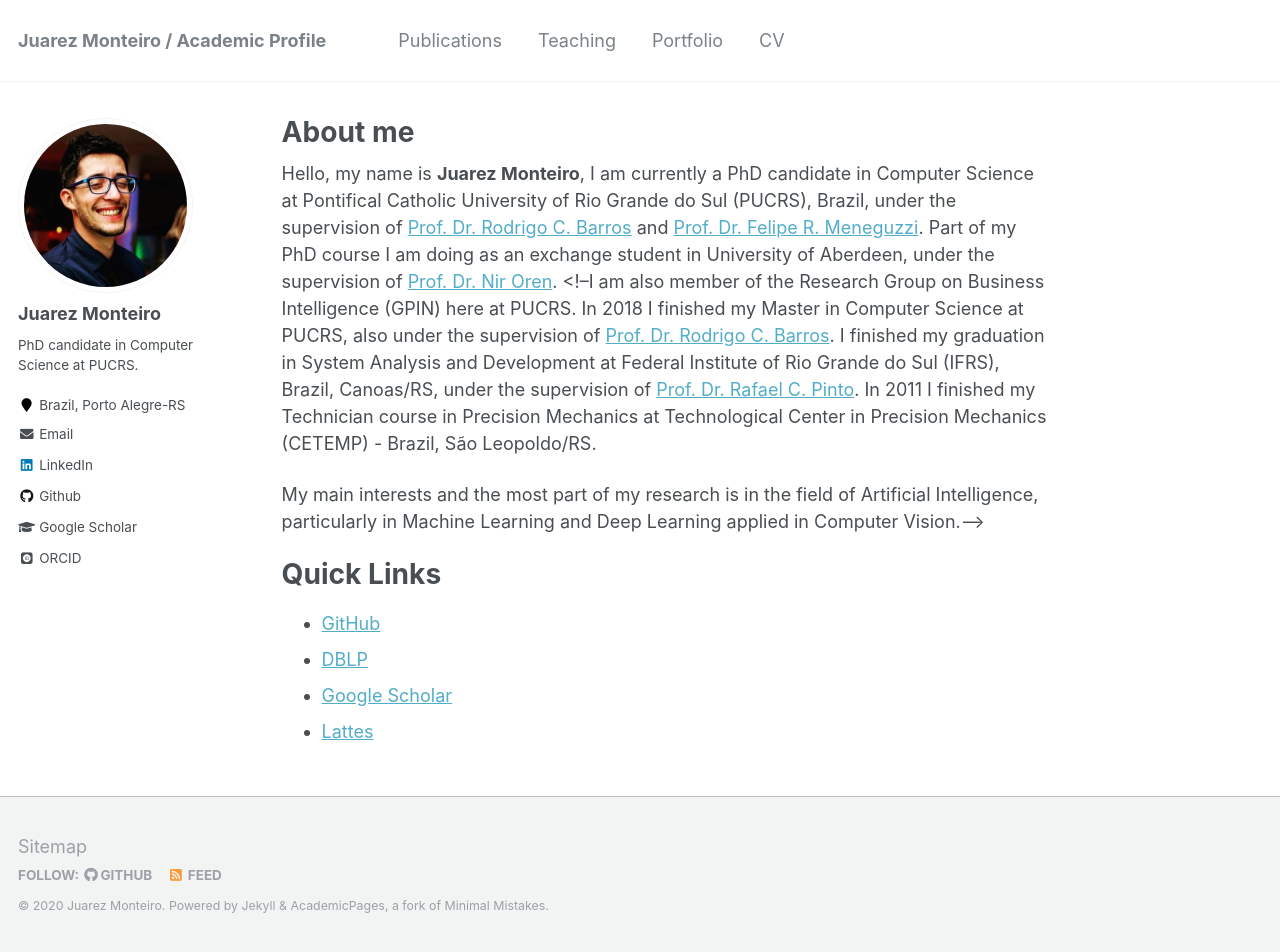
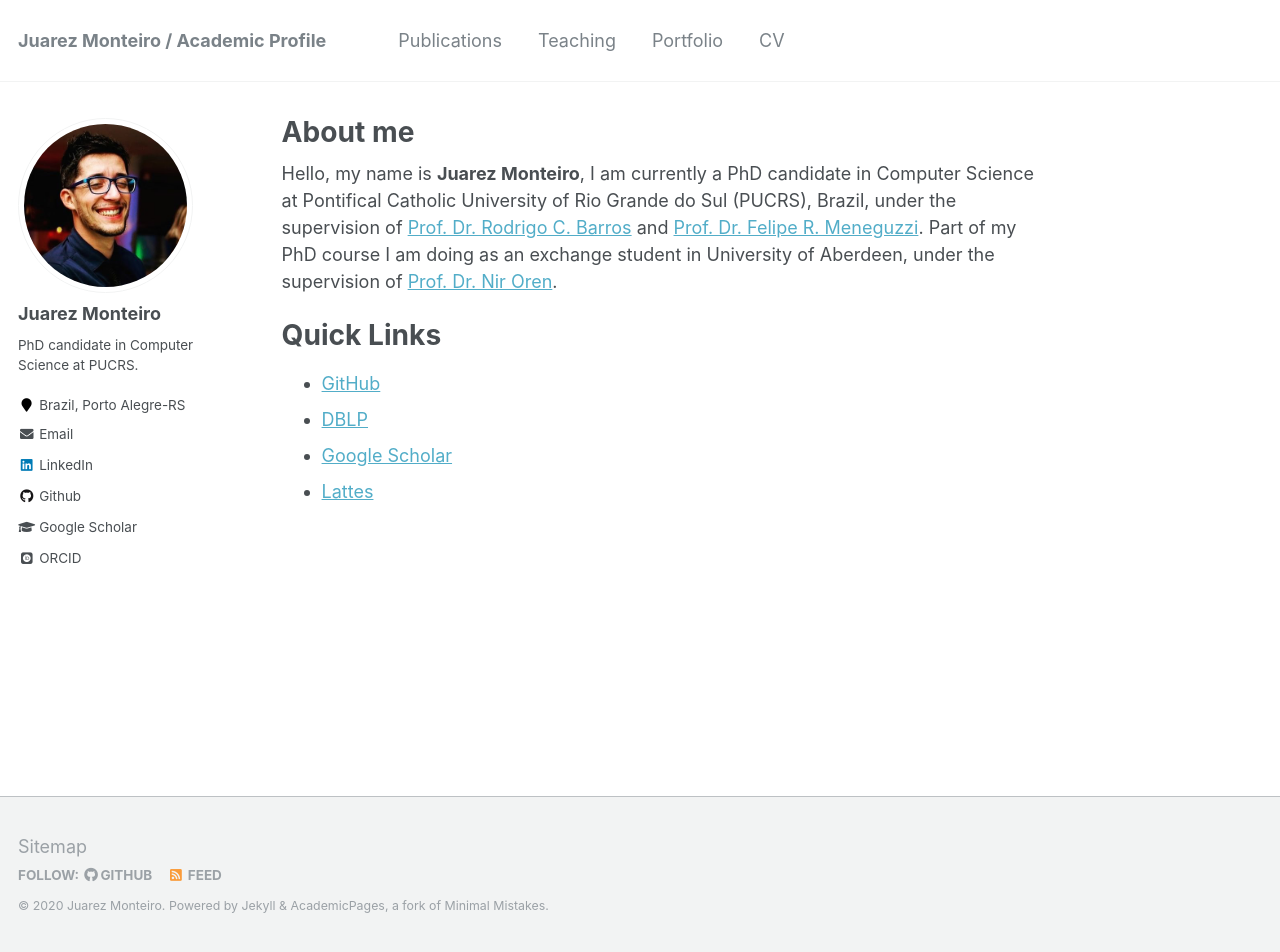
Before and after one commit to jrzmnt/jrzmnt.github.io, a Jekyll site: the page built from _pages/about.md, in a window 1280 px wide and 952 px high. Built offline with Jekyll 4.4.1, drawn with Linux system fonts in a browser that asks for light colours; some web fonts are replaced.

Commit message:
fix publications

```diff
--- a/_pages/about.md
+++ b/_pages/about.md
@@ -10,12 +10,6 @@ redirect_from:
 
 Hello, my name is **Juarez Monteiro**, I am currently a PhD candidate in Computer Science at Pontifical Catholic University of Rio Grande do Sul (PUCRS), Brazil, under the supervision of [Prof. Dr. Rodrigo C. Barros](https://scholar.google.com/citations?user=2vo62sIAAAAJ&hl) and [Prof. Dr. Felipe R. Meneguzzi](https://scholar.google.com/citations?user=uFEbojwAAAAJ&hl).
 Part of my PhD course I am doing as an exchange student in University of Aberdeen, under the supervision of [Prof. Dr. Nir Oren](https://scholar.google.com/citations?user=dBcYZecAAAAJ&hl).
-<!--I am also member of the Research Group on Business Intelligence (GPIN) here at PUCRS.
-In 2018 I finished my Master in Computer Science at PUCRS, also under the supervision of [Prof. Dr. Rodrigo C. Barros](https://scholar.google.com/citations?user=2vo62sIAAAAJ&hl).
-I finished my graduation in System Analysis and Development at Federal Institute of Rio Grande do Sul (IFRS), Brazil, Canoas/RS, under the supervision of [Prof. Dr. Rafael C. Pinto](https://scholar.google.com/citations?user=-YrXzz4AAAAJ).
-In 2011 I finished my Technician course in Precision Mechanics at Technological Center in Precision Mechanics (CETEMP) - Brazil, São Leopoldo/RS.
-
-My main interests and the most part of my research is in the field of Artificial Intelligence, particularly in Machine Learning and Deep Learning applied in Computer Vision.-->
 
 Quick Links
 ======
```
Also changed, not shown: 11 other files.
